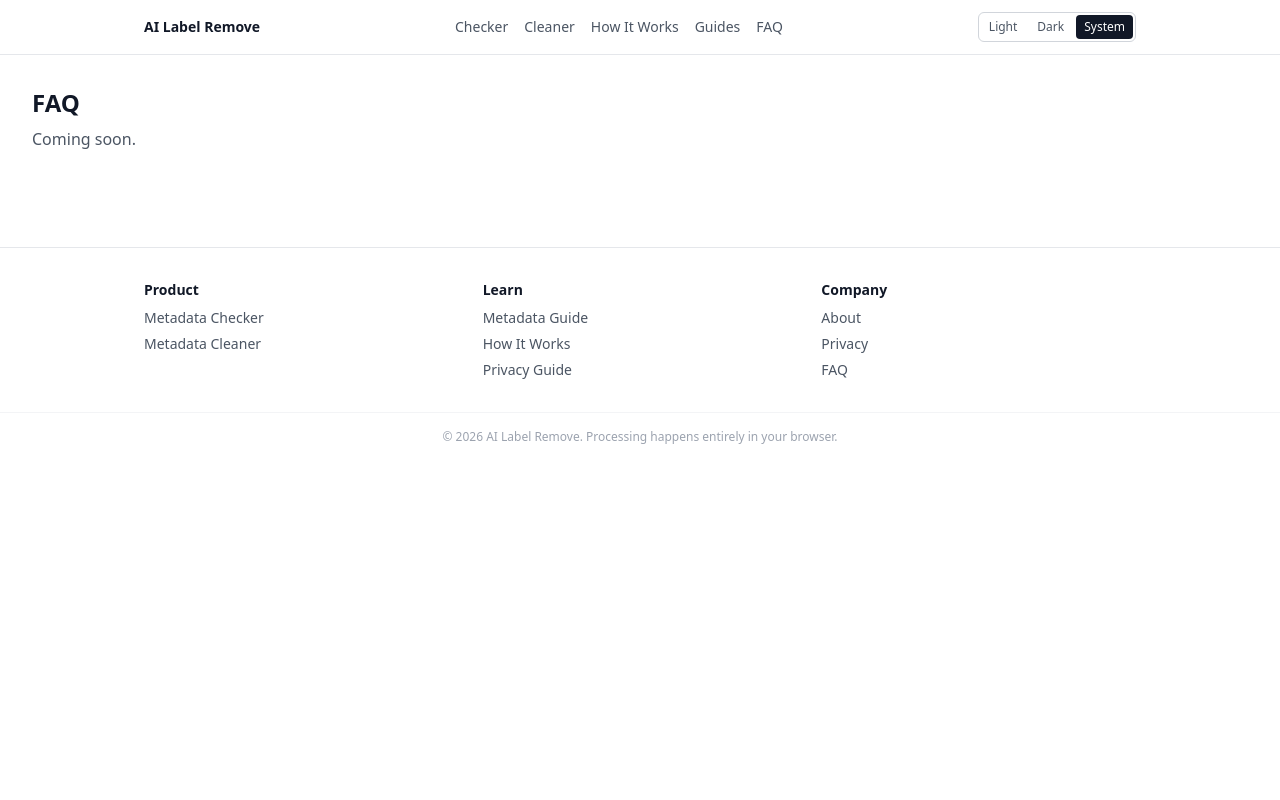
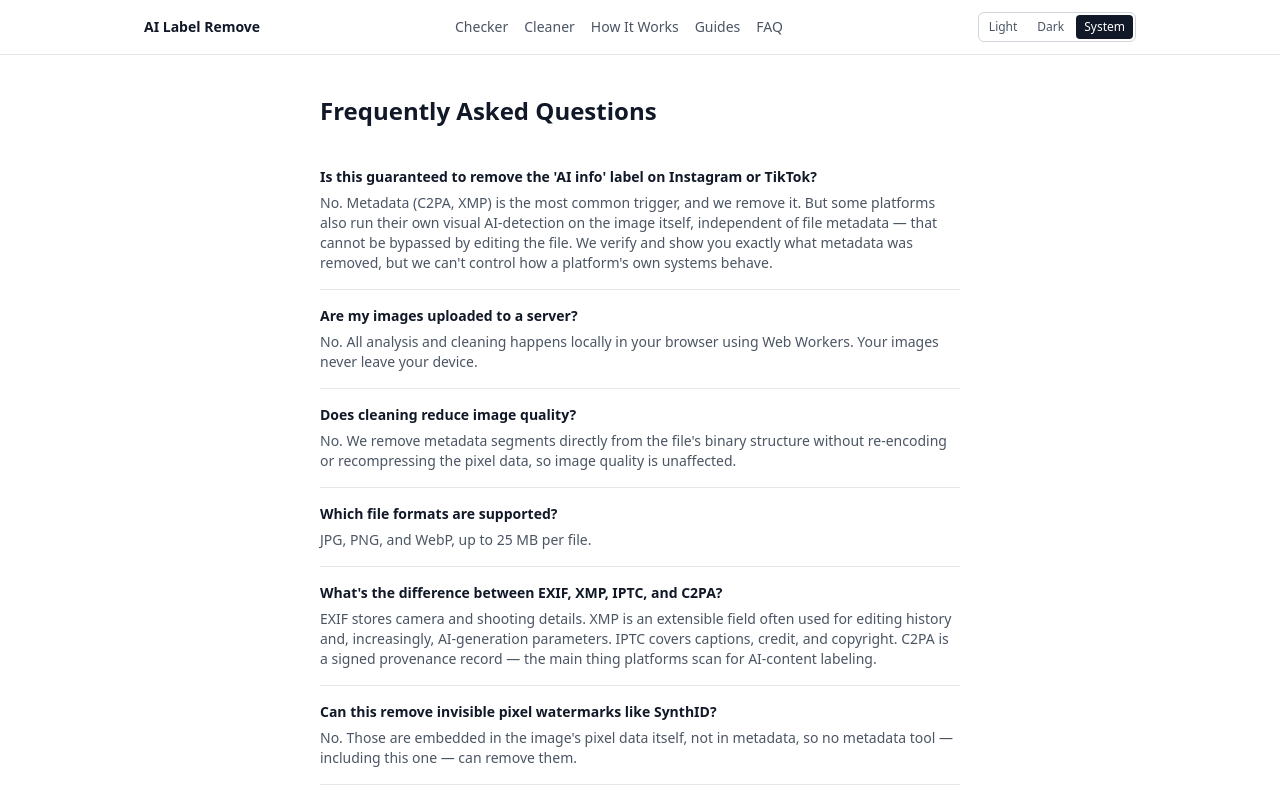
Before and after one commit to ailabelremove/ailabelremove, a Next.js app: page /faq in a window 1280 px wide. Shown: the top 800 px of the page. Built offline with nearby package versions, Linux system fonts and the light colour scheme.

Commit message:
Enhance FAQ page with content and styling
Updated FAQ section with detailed questions and answers.

```diff
--- a/app/faq/page.tsx
+++ b/app/faq/page.tsx
@@ -1,8 +1,56 @@
+const FAQS = [
+  {
+    q: "Is this guaranteed to remove the 'AI info' label on Instagram or TikTok?",
+    a: "No. Metadata (C2PA, XMP) is the most common trigger, and we remove it. But some platforms also run their own visual AI-detection on the image itself, independent of file metadata — that cannot be bypassed by editing the file. We verify and show you exactly what metadata was removed, but we can't control how a platform's own systems behave.",
+  },
+  {
+    q: "Are my images uploaded to a server?",
+    a: "No. All analysis and cleaning happens locally in your browser using Web Workers. Your images never leave your device.",
+  },
+  {
+    q: "Does cleaning reduce image quality?",
+    a: "No. We remove metadata segments directly from the file's binary structure without re-encoding or recompressing the pixel data, so image quality is unaffected.",
+  },
+  {
+    q: "Which file formats are supported?",
+    a: "JPG, PNG, and WebP, up to 25 MB per file.",
+  },
+  {
+    q: "What's the difference between EXIF, XMP, IPTC, and C2PA?",
+    a: "EXIF stores camera and shooting details. XMP is an extensible field often used for editing history and, increasingly, AI-generation parameters. IPTC covers captions, credit, and copyright. C2PA is a signed provenance record — the main thing platforms scan for AI-content labeling.",
+  },
+  {
+    q: "Can this remove invisible pixel watermarks like SynthID?",
+    a: "No. Those are embedded in the image's pixel data itself, not in metadata, so no metadata tool — including this one — can remove them.",
+  },
+  {
+    q: "Do I need an account?",
+    a: "No. There's no sign-up, no login, and no usage limits tracked against an account.",
+  },
+  {
+    q: "Is my usage history stored anywhere?",
+    a: "Only optionally, and only on your own device (local browser storage) if you choose to keep a history — never on our servers.",
+  },
+];
+
 export default function FaqPage() {
   return (
-    <main className="p-8">
-      <h1 className="text-2xl font-semibold">FAQ</h1>
-      <p className="mt-2 text-gray-600">Coming soon.</p>
+    <main className="mx-auto max-w-2xl px-4 py-10">
+      <h1 className="text-2xl font-semibold text-gray-900 dark:text-gray-100">
+        Frequently Asked Questions
+      </h1>
+      <div className="mt-6 flex flex-col divide-y divide-gray-200 dark:divide-gray-800">
+        {FAQS.map((item) => (
+          <div key={item.q} className="py-4">
+            <h2 className="text-sm font-semibold text-gray-900 dark:text-gray-100">
+              {item.q}
+            </h2>
+            <p className="mt-1.5 text-sm text-gray-600 dark:text-gray-300">
+              {item.a}
+            </p>
+          </div>
+        ))}
+      </div>
     </main>
   );
 }
```
